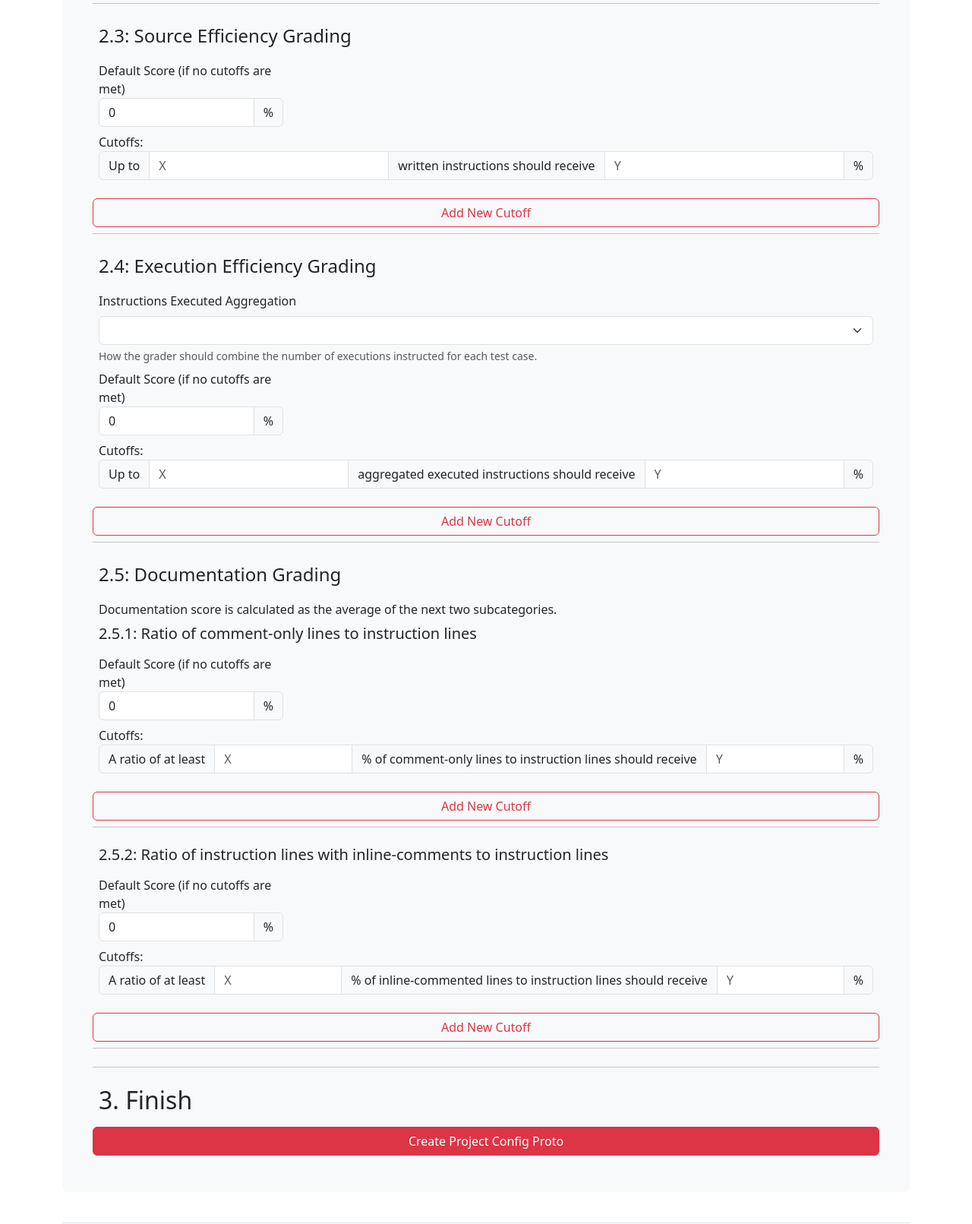
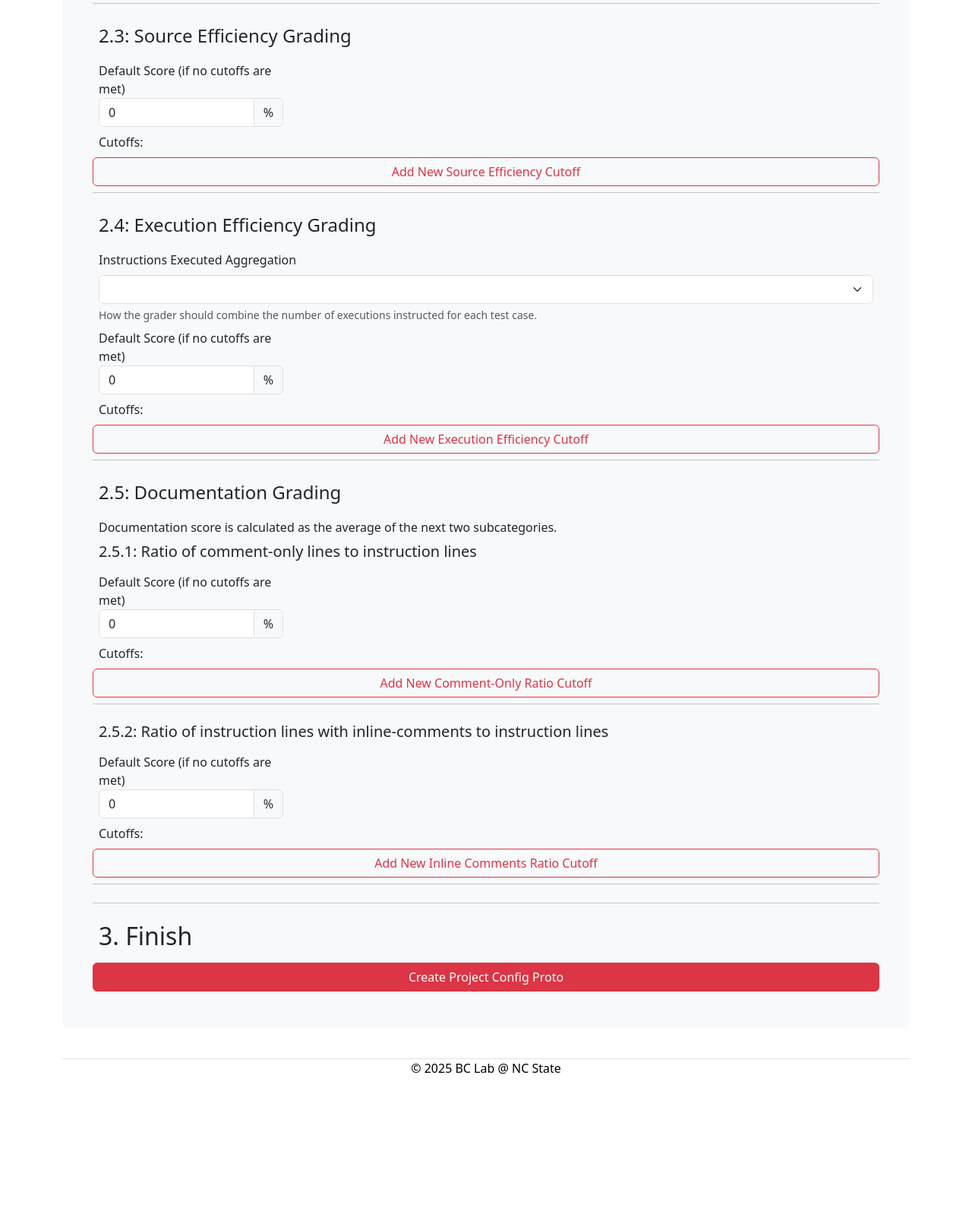
Before and after one commit to assembliss/webassembliss, a Flask app: page /project-config-builder/ in a window 1280 px wide. Shown: the part 1749-3360 px from the top of the page at 76% size. After the commit the page ends 3163 px from the top, so only its background shows below. Run offline with Flask 3, Linux system fonts and the light colour scheme; lists and menus that the app fills with data are empty; parts of the project's set-up code (start-up, migrations or seed data) failed here and were passed over; some libraries are stand-ins or nearby versions.

Commit message:
removed default cutoff divs

```diff
--- a/webassembliss/static/js/project_config_builder.js
+++ b/webassembliss/static/js/project_config_builder.js
@@ -161,7 +161,7 @@ function updateTotalPoints(testChanged) {
     }, 0);
 }
 
-let numSourceEffCutoffs = 1;
+let numSourceEffCutoffs = 0;
 function addNewSourceEffCutoff() {
     // TODO: allow user to delete cutoffs.
     // Increase the number of source efficiency cutoffs and get the new number for this new one.
@@ -181,7 +181,7 @@ function addNewSourceEffCutoff() {
     document.getElementById("source-eff-cutoffs-div").appendChild(newCutoffDiv);
 }
 
-let numExecEffCutoffs = 1;
+let numExecEffCutoffs = 0;
 function addNewExecEffCutoff() {
     // TODO: allow user to delete cutoffs.
     // Increase the number of exec efficiency cutoffs and get the new number for this new one.
@@ -201,7 +201,7 @@ function addNewExecEffCutoff() {
     document.getElementById("exec-eff-cutoffs-div").appendChild(newCutoffDiv);
 }
 
-let numCommentOnlyCutoffs = 1;
+let numCommentOnlyCutoffs = 0;
 function addNewCommentOnlyCutoff() {
     // TODO: allow user to delete cutoffs.
     // Increase the number of exec efficiency cutoffs and get the new number for this new one.
@@ -221,7 +221,7 @@ function addNewCommentOnlyCutoff() {
     document.getElementById("docs-commentonly-cutoffs-div").appendChild(newCutoffDiv);
 }
 
-let numInlineCommentsCutoffs = 1;
+let numInlineCommentsCutoffs = 0;
 function addNewInlineCommentsCutoff() {
     // TODO: allow user to delete cutoffs.
     // Increase the number of exec efficiency cutoffs and get the new number for this new one.
--- a/webassembliss/templates/project_config_builder.html.j2
+++ b/webassembliss/templates/project_config_builder.html.j2
@@ -162,15 +162,8 @@
 
           <div id="source-eff-cutoffs-div">
             Cutoffs:
-            <div class="input-group mb-3">
-              <span class="input-group-text">Up to</span>
-              <input type="number" id="source-eff-cutoff-1-num" class="form-control" placeholder="X" aria-label="Number of instructions" required>
-              <span class="input-group-text">written instructions should receive</span>
-              <input type="number" id="source-eff-cutoff-1-pct" class="form-control" placeholder="Y" aria-label="Percentage for this cutoff" required>
-              <span class="input-group-text">%</span>
-            </div>
           </div>
-          <button class="btn btn-outline-danger" onclick="addNewSourceEffCutoff(); return false;">Add New Cutoff</button>
+          <button class="btn btn-outline-danger" onclick="addNewSourceEffCutoff(); return false;">Add New Source Efficiency Cutoff</button>
 
           <hr/>
 
@@ -196,15 +189,8 @@
 
           <div id="exec-eff-cutoffs-div">
             Cutoffs:
-            <div class="input-group mb-3">
-              <span class="input-group-text">Up to</span>
-              <input type="number" id="exec-eff-cutoff-1-num" class="form-control" placeholder="X" aria-label="Number of instructions" required>
-              <span class="input-group-text">aggregated executed instructions should receive</span>
-              <input type="number" id="exec-eff-cutoff-1-pct" class="form-control" placeholder="Y" aria-label="Percentage for this cutoff" required>
-              <span class="input-group-text">%</span>
-            </div>
           </div>
-          <button class="btn btn-outline-danger" onclick="addNewExecEffCutoff(); return false;">Add New Cutoff</button>
+          <button class="btn btn-outline-danger" onclick="addNewExecEffCutoff(); return false;">Add New Execution Efficiency Cutoff</button>
 
           <hr/>
 
@@ -223,15 +209,8 @@
 
           <div id="docs-commentonly-cutoffs-div">
             Cutoffs:
-            <div class="input-group mb-3">
-              <span class="input-group-text">A ratio of at least</span>
-              <input type="number" id="docs-commentonly-cutoff-1-num" class="form-control" placeholder="X" aria-label="Number of instructions" required>
-              <span class="input-group-text">% of comment-only lines to instruction lines should receive</span>
-              <input type="number" id="docs-commentonly-cutoff-1-pct" class="form-control" placeholder="Y" aria-label="Percentage for this cutoff" required>
-              <span class="input-group-text">%</span>
-            </div>
           </div>
-          <button class="btn btn-outline-danger" onclick="addNewCommentOnlyCutoff(); return false;">Add New Cutoff</button>
+          <button class="btn btn-outline-danger" onclick="addNewCommentOnlyCutoff(); return false;">Add New Comment-Only Ratio Cutoff</button>
 
           <hr/>
 
@@ -246,15 +225,8 @@
 
           <div id="docs-inlinecomments-cutoffs-div">
             Cutoffs:
-            <div class="input-group mb-3">
-              <span class="input-group-text">A ratio of at least</span>
-              <input type="number" id="docs-inlinecomments-cutoff-1-num" class="form-control" placeholder="X" aria-label="Number of instructions" required>
-              <span class="input-group-text">% of inline-commented lines to instruction lines should receive</span>
-              <input type="number" id="docs-inlinecomments-cutoff-1-pct" class="form-control" placeholder="Y" aria-label="Percentage for this cutoff" required>
-              <span class="input-group-text">%</span>
-            </div>
           </div>
-          <button class="btn btn-outline-danger" onclick="addNewInlineCommentsCutoff(); return false;">Add New Cutoff</button>
+          <button class="btn btn-outline-danger" onclick="addNewInlineCommentsCutoff(); return false;">Add New Inline Comments Ratio Cutoff</button>
 
 
           <hr/>
```
